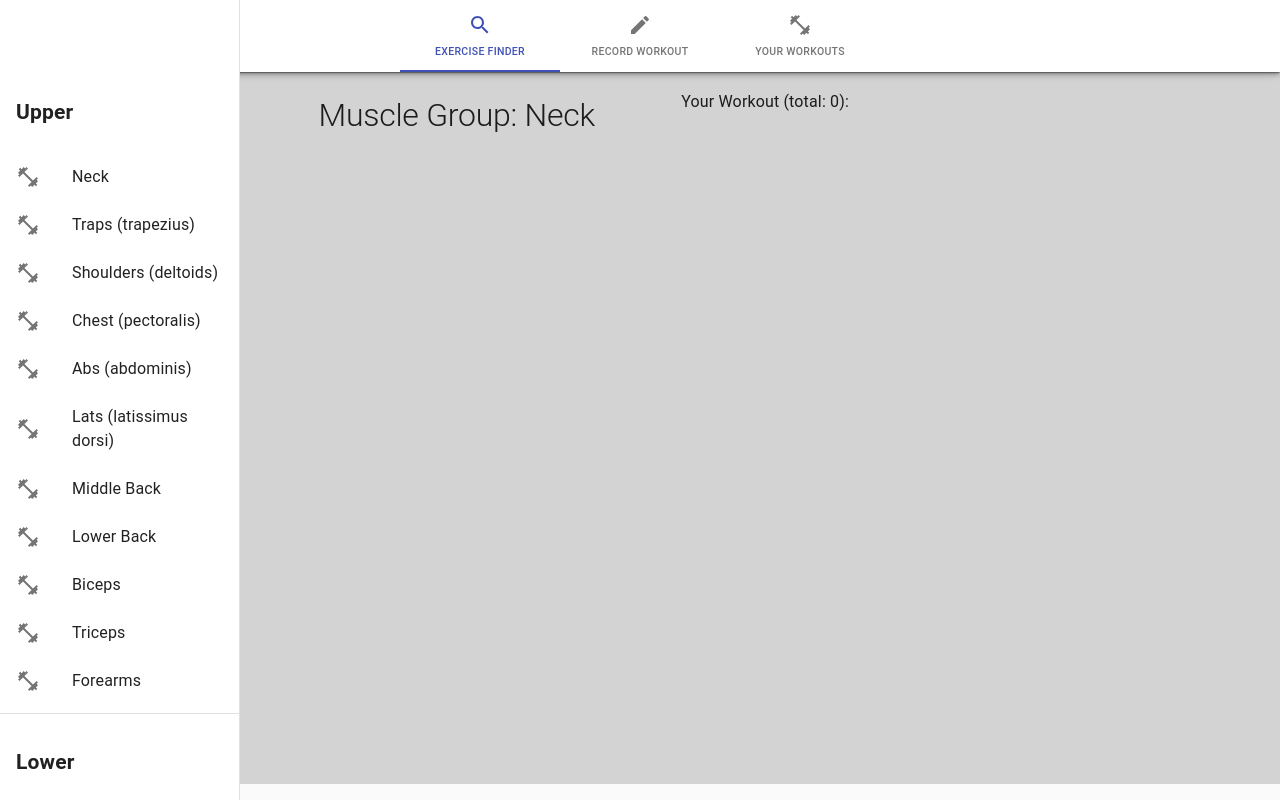
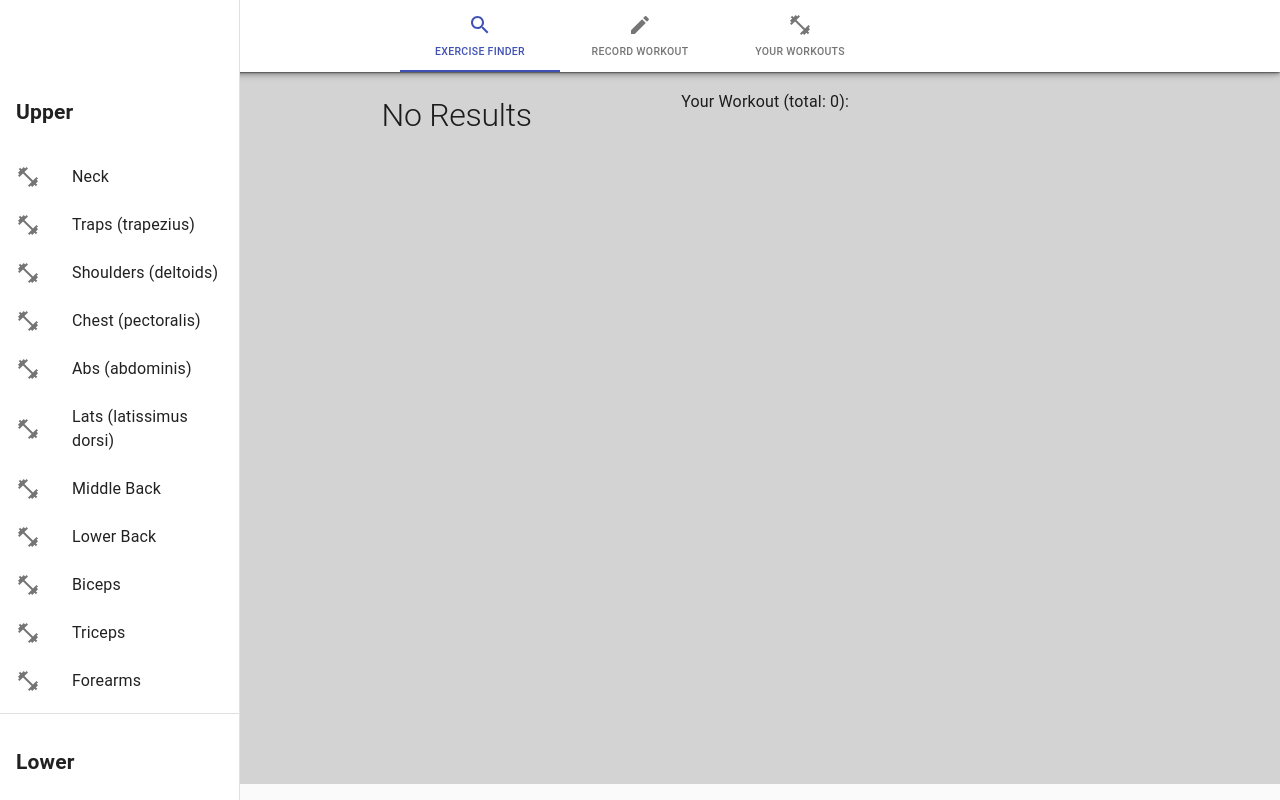
Before and after one commit to jandony/react-workout, a React (Create React App) app: page /results in a window 1280 px wide. Built offline with nearby package versions, Linux system fonts and the light colour scheme.

Commit message:
Fixed routing. Fixed mapped array. Passed down muscle group names to results page.

```diff
--- a/src/App.js
+++ b/src/App.js
@@ -51,7 +51,7 @@ const App = () => {
 
   const findResults = (workout) => {
     history.push("/results");
-    setResults(workout.exercises);
+    setResults(workout);
   };
 
   return (
@@ -59,10 +59,10 @@ const App = () => {
       className="App"
       style={{ backgroundColor: "lightgrey", minHeight: "98vh" }}
     >
-      <SideBar findResults={findResults} workouts={workouts} />
+      <Router history={history}>
+        <SideBar findResults={findResults} workouts={workouts} />
 
-      <ThemeProvider theme={theme}>
-        <Router history={history}>
+        <ThemeProvider theme={theme}>
           <AppBar className={classes.appBar}>
             <NavBar />
           </AppBar>
@@ -96,8 +96,8 @@ const App = () => {
               )}
             />
           </Switch>
-        </Router>
-      </ThemeProvider>
+        </ThemeProvider>
+      </Router>
     </div>
   );
 };
--- a/src/Components/Results/Results.jsx
+++ b/src/Components/Results/Results.jsx
@@ -35,10 +35,10 @@ export default function Results({
           variant="h2"
           style={{ padding: "0.5em", marginTop: "4rem" }}
         >
-          Muscle Group: Neck
+          {results ? results.name : "No Results"}
         </Typography>
         {results &&
-          results.map((workout, index) => {
+          results.exercises.map((workout, index) => {
             return (
               <Workout
                 key={index}
--- a/src/Components/SideBar/SideBar.jsx
+++ b/src/Components/SideBar/SideBar.jsx
@@ -60,6 +60,8 @@ export default function SideBar({ findResults, workouts }) {
                   <ListItem
                     button
                     key={index}
+                    component={Link}
+                    to={"/results"}
                     onClick={() => findResults(workout)}
                   >
                     <ListItemIcon>{<FitnessCenter />}</ListItemIcon>
@@ -78,6 +80,8 @@ export default function SideBar({ findResults, workouts }) {
                   <ListItem
                     button
                     key={index}
+                    component={Link}
+                    to={"/results"}
                     onClick={() => findResults(workout)}
                   >
                     <ListItemIcon>{<FitnessCenter />}</ListItemIcon>
```
